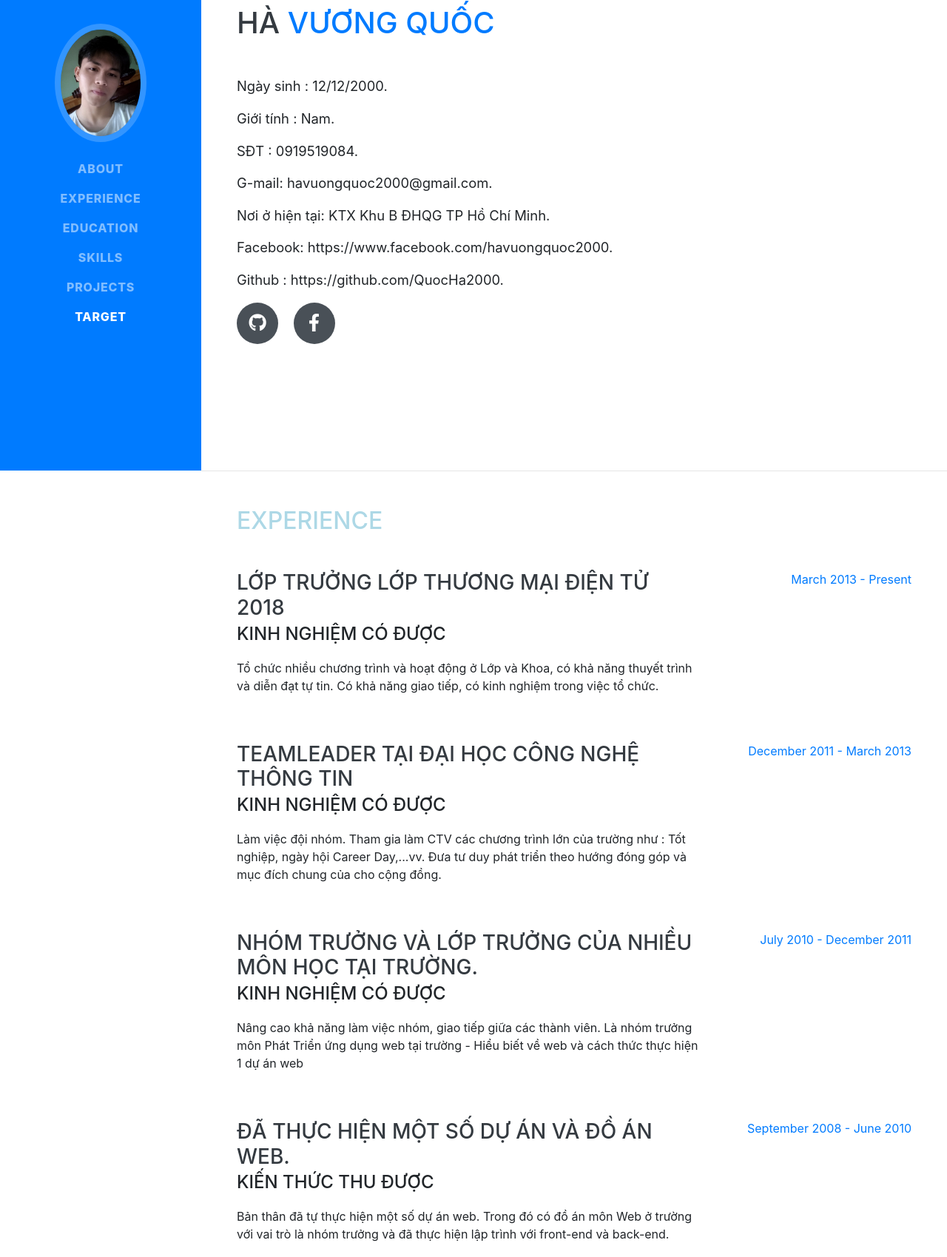
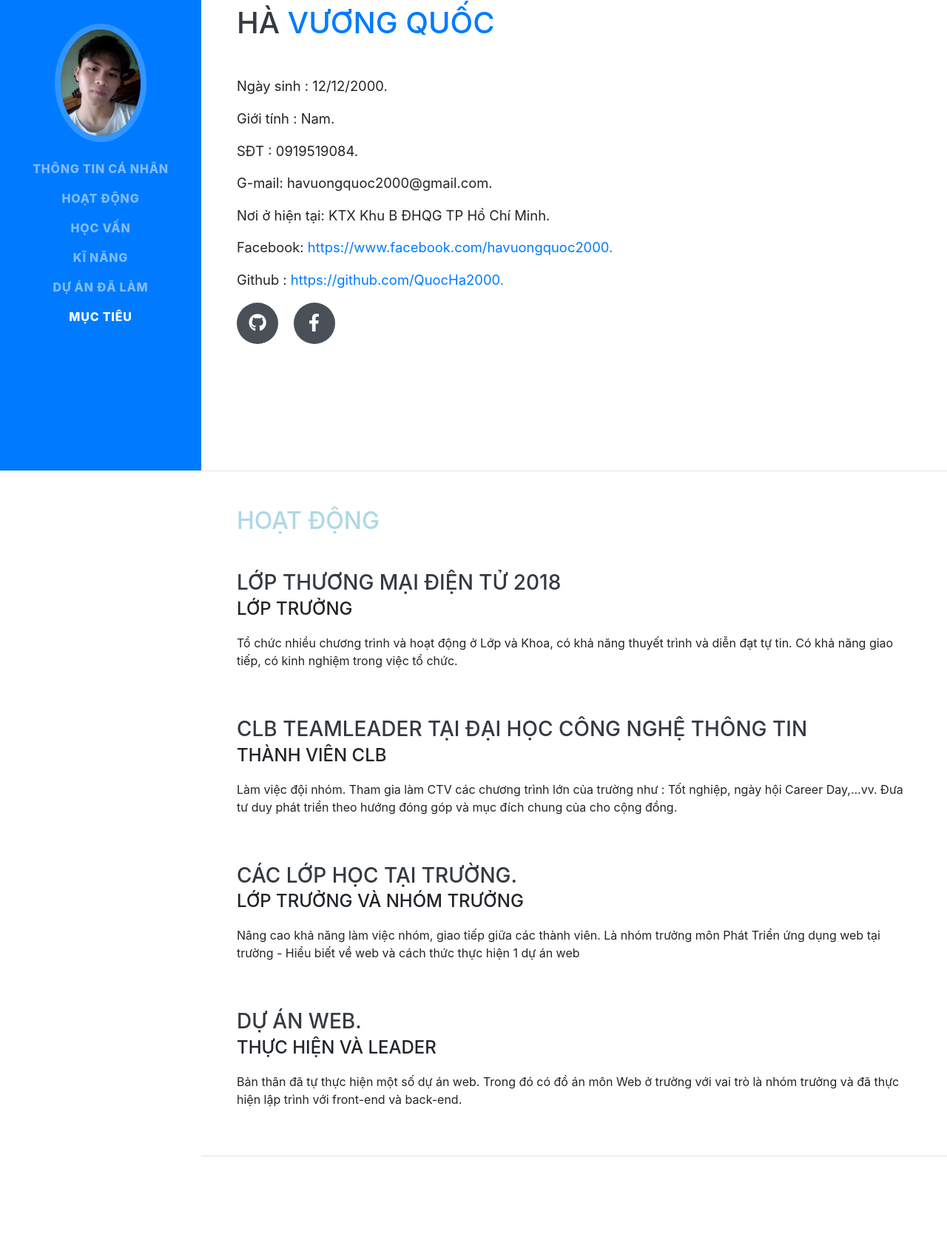
Before and after one commit to QuocHa2000/QuocHa2000.github.io, a website with bundled scripts: page index.html in a window 1280 px wide. Shown: the part 164-1863 px from the top of the page at 74% size. Built offline with nearby package versions, Linux system fonts and the light colour scheme; a web font is replaced by a local one.

Commit message:
Update infomation

```diff
--- a/index.html
+++ b/index.html
@@ -39,22 +39,22 @@
         <div class="collapse navbar-collapse" id="navbarSupportedContent">
             <ul class="navbar-nav">
                 <li class="nav-item">
-                    <a class="nav-link js-scroll-trigger" href="#about">About</a>
+                    <a class="nav-link js-scroll-trigger" href="#about">Thông Tin Cá Nhân</a>
                 </li>
                 <li class="nav-item">
-                    <a class="nav-link js-scroll-trigger" href="#experience">Experience</a>
+                    <a class="nav-link js-scroll-trigger" href="#experience">Hoạt Động</a>
                 </li>
                 <li class="nav-item">
-                    <a class="nav-link js-scroll-trigger" href="#education">Education</a>
+                    <a class="nav-link js-scroll-trigger" href="#education">Học Vấn</a>
                 </li>
                 <li class="nav-item">
-                    <a class="nav-link js-scroll-trigger" href="#skills">Skills</a>
+                    <a class="nav-link js-scroll-trigger" href="#skills">Kĩ Năng</a>
                 </li>
                 <li class="nav-item">
-                    <a class="nav-link js-scroll-trigger" href="#interests">Projects</a>
+                    <a class="nav-link js-scroll-trigger" href="#interests">Dự Án Đã Làm</a>
                 </li>
                 <li class="nav-item">
-                    <a class="nav-link js-scroll-trigger" href="#awards">Target</a>
+                    <a class="nav-link js-scroll-trigger" href="#awards">Mục Tiêu </a>
                 </li>
             </ul>
         </div>
@@ -75,8 +75,8 @@
                 <p class="lead mb-3"> SĐT : 0919519084.</p>
                 <p class="lead mb-3"> G-mail: havuongquoc2000@gmail.com.</p>
                 <p class="lead mb-3"> Nơi ở hiện tại: KTX Khu B ĐHQG TP Hồ Chí Minh.</p>
-                <p class="lead mb-3"> Facebook: https://www.facebook.com/havuongquoc2000.</p>
-                <p class="lead mb-3"> Github : https://github.com/QuocHa2000.</p>
+                <p class="lead mb-3"> Facebook: <a href=" https://www.facebook.com/havuongquoc2000."> https://www.facebook.com/havuongquoc2000.</a></p>
+                <p class="lead mb-3"> Github : <a href="https://github.com/QuocHa2000"> https://github.com/QuocHa2000.</a></p>
                 <div class="social-icons">
                     <a href="https://github.com/QuocHa2000" target="_blank">
                         <i class="fab fa-github"></i>
@@ -95,50 +95,42 @@
 
         <section class="resume-section p-3 p-lg-5 d-flex justify-content-center" id="experience">
             <div class="w-100">
-                <h2 class="mb-5 header">Experience</h2>
+                <h2 class="mb-5 header">Hoạt Động</h2>
 
                 <div class="resume-item d-flex flex-column flex-md-row justify-content-between mb-5">
                     <div class="resume-content">
-                        <h3 class="mb-0">Lớp Trưởng Lớp Thương Mại Điện Tử 2018</h3>
-                        <div class="subheading mb-3">Kinh Nghiệm Có Được</div>
+                        <h3 class="mb-0">Lớp Thương Mại Điện Tử 2018</h3>
+                        <div class="subheading mb-3">Lớp Trưởng</div>
                         <p>Tổ chức nhiều chương trình và hoạt động ở Lớp và Khoa, có khả năng thuyết trình và diễn đạt tự tin. Có khả năng giao tiếp, có kinh nghiệm trong việc tổ chức.</p>
                     </div>
-                    <div class="resume-date text-md-right">
-                        <span class="text-primary">March 2013 - Present</span>
-                    </div>
+
                 </div>
 
                 <div class="resume-item d-flex flex-column flex-md-row justify-content-between mb-5">
                     <div class="resume-content">
-                        <h3 class="mb-0">TeamLeader tại Đại Học Công Nghệ Thông Tin</h3>
-                        <div class="subheading mb-3">Kinh Nghiệm có được</div>
+                        <h3 class="mb-0">CLB TeamLeader tại Đại Học Công Nghệ Thông Tin</h3>
+                        <div class="subheading mb-3">Thành Viên CLB</div>
                         <p>Làm việc đội nhóm. Tham gia làm CTV các chương trình lớn của trường như : Tốt nghiệp, ngày hội Career Day,...vv. Đưa tư duy phát triển theo hướng đóng góp và mục đích chung của cho cộng đồng. </p>
                     </div>
-                    <div class="resume-date text-md-right">
-                        <span class="text-primary">December 2011 - March 2013</span>
-                    </div>
+
                 </div>
 
                 <div class="resume-item d-flex flex-column flex-md-row justify-content-between mb-5">
                     <div class="resume-content">
-                        <h3 class="mb-0">Nhóm trưởng và lớp trưởng của nhiều môn học tại trường.</h3>
-                        <div class="subheading mb-3">Kinh Nghiệm có được</div>
+                        <h3 class="mb-0">Các lớp học tại trường.</h3>
+                        <div class="subheading mb-3">Lớp Trưởng và Nhóm Trưởng</div>
                         <p>Nâng cao khả năng làm việc nhóm, giao tiếp giữa các thành viên. Là nhóm trưởng môn Phát Triển ứng dụng web tại trường - Hiểu biết về web và cách thức thực hiện 1 dự án web</p>
                     </div>
-                    <div class="resume-date text-md-right">
-                        <span class="text-primary">July 2010 - December 2011</span>
-                    </div>
+
                 </div>
 
                 <div class="resume-item d-flex flex-column flex-md-row justify-content-between">
                     <div class="resume-content">
-                        <h3 class="mb-0">Đã thực hiện một số dự án và đồ án web.</h3>
-                        <div class="subheading mb-3">Kiến thức thu được</div>
+                        <h3 class="mb-0">Dự án WEB.</h3>
+                        <div class="subheading mb-3">Thực hiện và Leader</div>
                         <p>Bản thân đã tự thực hiện một số dự án web. Trong đó có đồ án môn Web ở trường với vai trò là nhóm trưởng và đã thực hiện lập trình với front-end và back-end.</p>
                     </div>
-                    <div class="resume-date text-md-right">
-                        <span class="text-primary">September 2008 - June 2010</span>
-                    </div>
+
                 </div>
 
             </div>
@@ -149,7 +141,7 @@
 
         <section class="resume-section p-3 p-lg-5 d-flex align-items-center" id="education">
             <div class="w-100">
-                <h2 class="mb-5 header">Education</h2>
+                <h2 class="mb-5 header">Học Vấn</h2>
 
                 <div class="resume-item d-flex flex-column flex-md-row justify-content-between mb-5">
                     <div class="resume-content">
@@ -158,9 +150,7 @@
                         <div class="subheading mb-3">Ngành: Thương Mại Điện Tử</div>
                         <div>Điểm trung bình chung : 8.25</div>
                     </div>
-                    <div class="resume-date text-md-right">
-                        <span class="text-primary">2018-2022</span>
-                    </div>
+
                 </div>
 
             </div>
@@ -170,7 +160,7 @@
 
         <section class="resume-section p-3 p-lg-5 d-flex align-items-center" id="skills">
             <div class="w-100">
-                <h2 class="mb-5 header">Skills</h2>
+                <h2 class="mb-5 header">Kĩ Năng</h2>
 
                 <div class="subheading mb-3">Những Ngôn Ngữ và Công Cụ Có Thể Sử Dụng</div>
                 <ul class="list-inline dev-icons">
@@ -212,7 +202,7 @@
 
         <section class="resume-section p-3 p-lg-5 d-flex align-items-center" id="interests">
             <div class="w-100">
-                <h2 class="mb-5 header">PROJECTS</h2>
+                <h2 class="mb-5 header">Những Dự Án Đã Làm</h2>
                 <div class="subheading mb-3">Một Số Dự Án Tiêu Biểu</div>
                 <p>Đồ án web: <a href="https://github.com/QuocHa2000/Lab">https://github.com/QuocHa2000/Lab</a>.</p>
                 <p>Dự án ToDo-List với Jquery: <a href="https://github.com/QuocHa2000/Jquery-TodoList">https://github.com/QuocHa2000/Jquery-TodoList</a>.</p>
@@ -226,16 +216,16 @@
 
         <section class="resume-section p-3 p-lg-5 d-flex align-items-center" id="awards">
             <div class="w-100">
-                <h2 class="mb-5 header">Target</h2>
+                <h2 class="mb-5 header">Mục Tiêu Cá Nhân</h2>
                 <ul class="fa-ul mb-0">
 
-                    <li>
+                    <li class="mb-3">
                         <i class="fas fa-bullseye"></i> Được tham gia làm việc tại môi trường năng động và sáng tạo. Có cách thức hoạt động chuyên nghiệp để có thể học hỏi và phát triển những kĩ năng cũng như kiến thức của bản thân tốt hơn.</li>
-                    <li>
+                    <li class="mb-3">
                         <i class="fas fa-bullseye"></i> Học hỏi được nhiều kinh nghiệm từ những anh chị đi trước.</li>
-                    <li>
+                    <li class="mb-3">
                         <i class="fas fa-bullseye"></i> Được thực chiến tại một môi trường thú vị, vui vẻ và hiện đại.</li>
-                    <li>
+                    <li class="mb-3">
                         <i class="fas fa-bullseye"></i> Có cơ hội đóng góp khả năng của mình vào sự nghiệp phát triển lâu dài của công ty.</li>
 
                 </ul>
```
